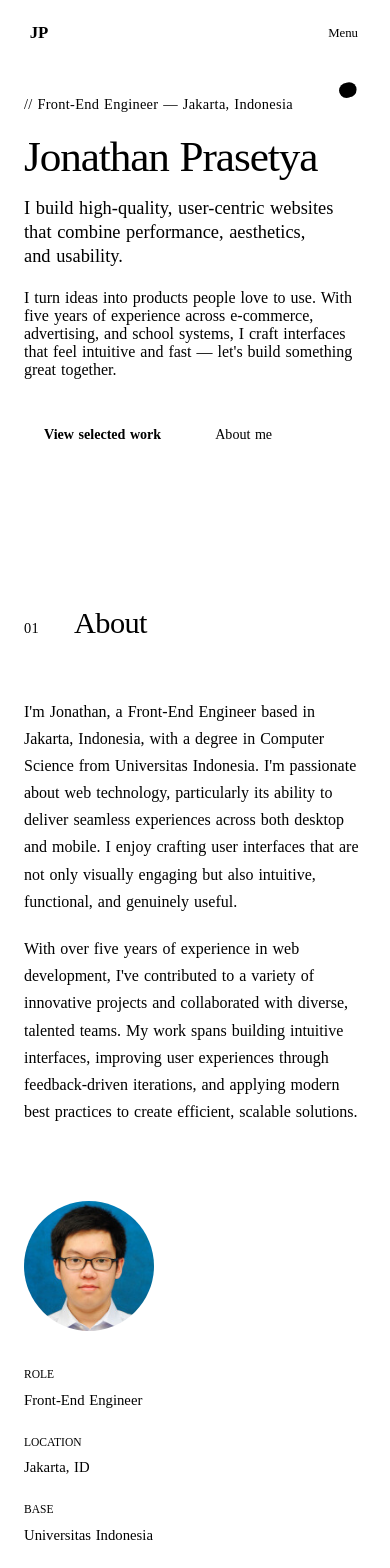
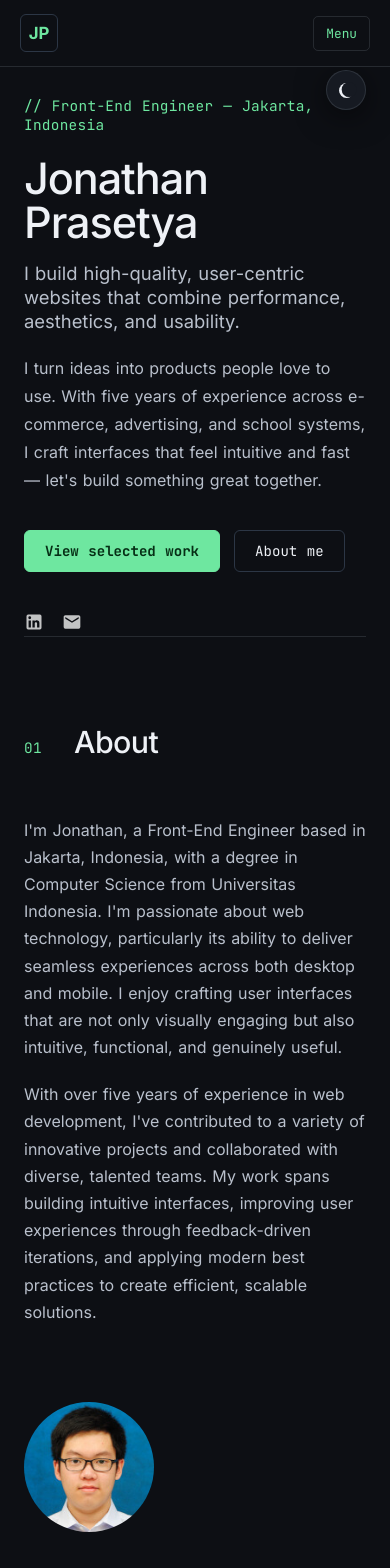
Before and after one commit to joepw/joepw.github.io, a Nuxt app: page / in a window 390 px wide. Shown: the top 1568 px of the page. Built offline with nearby package versions, Linux system fonts and the light colour scheme.

Commit message:
feat: add brittany-vibe theme (mint on near-black, Inter + JetBrains Mono) and update progress log

```diff
--- /dev/null
+++ b/app/assets/themes/brittany-vibe.css
@@ -0,0 +1,180 @@
+/* ============================================================
+   THEME: brittany-vibe
+   Direction 4/4 — modernized brittanychiang feel: a single clean
+   sans (Inter) + mono eyebrows, near-black with a mint accent,
+   hairline separators and code-kit headers.
+
+   Defines tokens + presentation overrides. Loaded AFTER main.css.
+   ============================================================ */
+
+@import url('https://fonts.googleapis.com/css2?family=Inter:ital,opsz,wght@0..1,14..32,100..900&family=JetBrains+Mono:wght@400;700&display=swap');
+
+/* --- Dark theme (default) --- */
+:root,
+html[data-theme='dark'] {
+  color-scheme: dark;
+
+  --font-display: 'Inter', ui-sans-serif, system-ui, sans-serif;
+  --font-mono: 'JetBrains Mono', ui-monospace, 'SF Mono', Menlo, Consolas, monospace;
+  --font-body: 'Inter', ui-sans-serif, system-ui, -apple-system, 'Segoe UI', Roboto, 'Helvetica Neue', Arial, sans-serif;
+
+  --color-bg: #0d0f14;
+  --color-surface: #161a22;
+  --color-surface-2: #1e242e;
+  --color-text: #eef1f6;
+  --color-text-soft: #b9c0cc;
+  --color-muted: #8590a0;
+  --color-faint: #4e5866;
+  --color-border: rgba(169, 178, 191, 0.16);
+  --color-border-strong: #2c3645;
+  --color-link: #eef1f6;
+  --color-accent: #6ee7a0;
+  --color-accent-strong: #3ecf84;
+  --color-accent-soft: rgba(110, 231, 160, 0.14);
+  --color-on-accent: #062e15;
+  --color-hover-bg: #202733;
+  --color-overlay: rgba(0, 0, 0, 0.9);
+  --color-screen-fade: #0d0f14;
+  --shadow: 0 6px 30px rgba(0, 0, 0, 0.55);
+  --shimmer-a: #232b36;
+  --shimmer-b: #161a22;
+  --icon-filter: none;
+}
+
+/* --- Light theme --- */
+html[data-theme='light'] {
+  color-scheme: light;
+
+  --font-display: 'Inter', ui-sans-serif, system-ui, sans-serif;
+  --font-mono: 'JetBrains Mono', ui-monospace, 'SF Mono', Menlo, Consolas, monospace;
+  --font-body: 'Inter', ui-sans-serif, system-ui, -apple-system, 'Segoe UI', Roboto, 'Helvetica Neue', Arial, sans-serif;
+
+  --color-bg: #f5f7fa;
+  --color-surface: #ffffff;
+  --color-surface-2: #eceff4;
+  --color-text: #1e2530;
+  --color-text-soft: #515c6b;
+  --color-muted: #7c8797;
+  --color-faint: #aeb6c2;
+  --color-border: rgba(30, 37, 48, 0.13);
+  --color-border-strong: #272f3a;
+  --color-link: #1e2530;
+  --color-accent: #24b866;
+  --color-accent-strong: #1c984f;
+  --color-accent-soft: rgba(36, 184, 102, 0.14);
+  --color-on-accent: #f2fdf6;
+  --color-hover-bg: #eceff4;
+  --color-overlay: rgba(255, 255, 255, 0.92);
+  --color-screen-fade: #f5f7fa;
+  --shadow: 0 6px 30px rgba(30, 37, 48, 0.16);
+  --shimmer-a: #eceff4;
+  --shimmer-b: #dfe3ea;
+  --icon-filter: invert(1);
+}
+
+/* ============================================================================
+   Direction-specific presentation — BRITTANY-VIBE personality
+   Near-black canvas, mint accent, single clean sans with mono eyebrows.
+   Tabular section indexes, hairline rules, calm spacing.
+   ============================================================================ */
+
+.section {
+  padding: 104px 0;
+  border-top: 1px solid var(--color-border);
+}
+
+.section-heading {
+  gap: 18px;
+  margin-bottom: 52px;
+}
+
+.section-heading .eyebrow {
+  min-width: 44px;
+}
+
+.section-title-title {
+  font-weight: 700;
+  font-size: 1.8rem;
+  letter-spacing: -0.015em;
+}
+
+.hero-name {
+  font-weight: 700;
+  letter-spacing: -0.03em;
+  line-height: 1.0;
+}
+
+.hero-role {
+  font-weight: 500;
+  max-width: 36ch;
+}
+
+.hero-intro {
+  line-height: 1.75;
+}
+
+.exp-row {
+  padding: 30px 18px;
+  margin: 0 -18px;
+  border-radius: 8px;
+}
+
+.exp-row:hover {
+  background: var(--color-hover-bg);
+}
+
+.exp-company {
+  font-weight: 600;
+}
+
+.skill-card {
+  border-radius: 8px;
+  padding: 26px 24px;
+}
+
+.work-card {
+  border-radius: 10px;
+  padding: 32px;
+  gap: 40px;
+}
+
+.work-card:hover {
+  border-color: var(--color-border-strong);
+}
+
+.work-name {
+  font-weight: 600;
+}
+
+.tech-chip {
+  border-radius: 20px;
+}
+
+.work-link {
+  font-family: var(--font-mono);
+  font-size: 0.85rem;
+}
+
+.nav-brand-mark {
+  border-color: var(--color-accent);
+}
+
+.footer-name {
+  font-family: var(--font-mono);
+  font-size: 0.8rem;
+}
+
+@media (max-width: 900px) {
+  .section {
+    padding: 84px 0;
+  }
+
+  .exp-row {
+    margin: 0;
+    padding: 24px 0;
+  }
+
+  .work-card {
+    padding: 24px;
+  }
+}
--- a/nuxt.config.ts
+++ b/nuxt.config.ts
@@ -8,7 +8,7 @@ export default defineNuxtConfig({
   modules: ['@nuxt/eslint'],
 
   // Global CSS loaded for every page
-  css: ['~/assets/css/main.css'],
+  css: ['~/assets/css/main.css', '~/assets/themes/brittany-vibe.css'],
 
   // GitHub Pages requires URLs to be served from the repo root.
   // No baseURL is set because the site is deployed at https://joepw.github.io.
```
Also changed, not shown: 1 other file (tests, documents, lock files or other folders).
